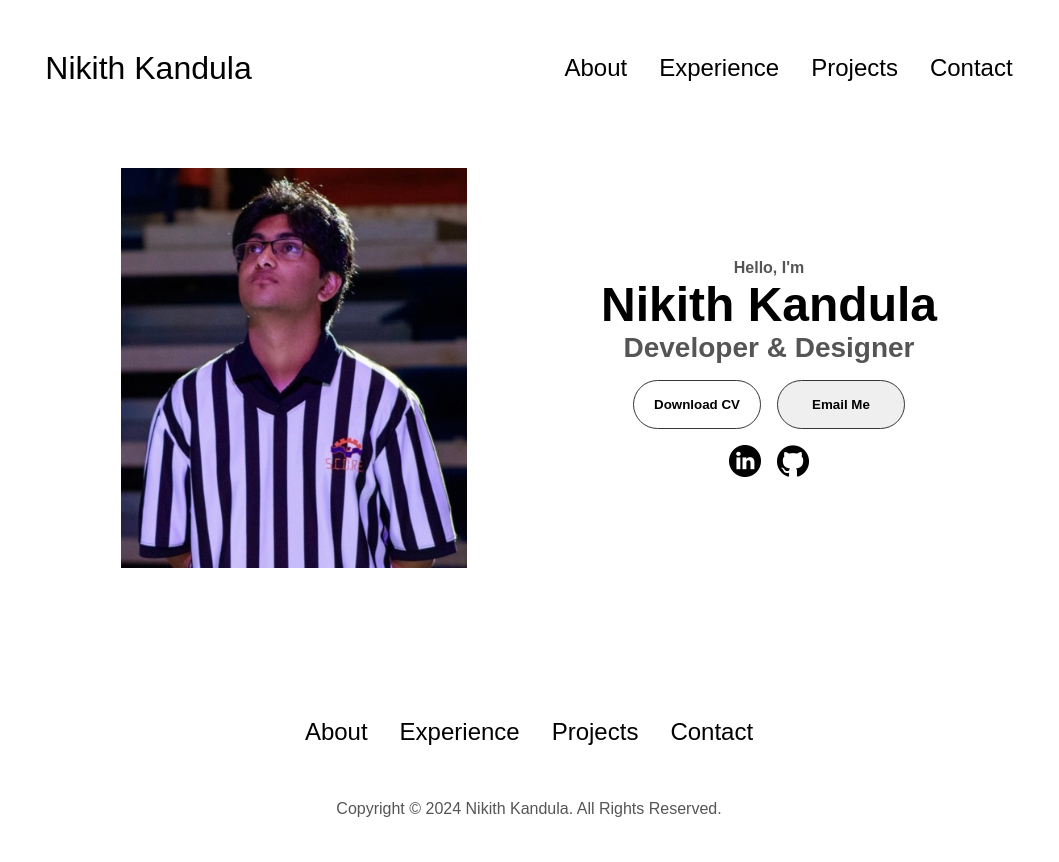
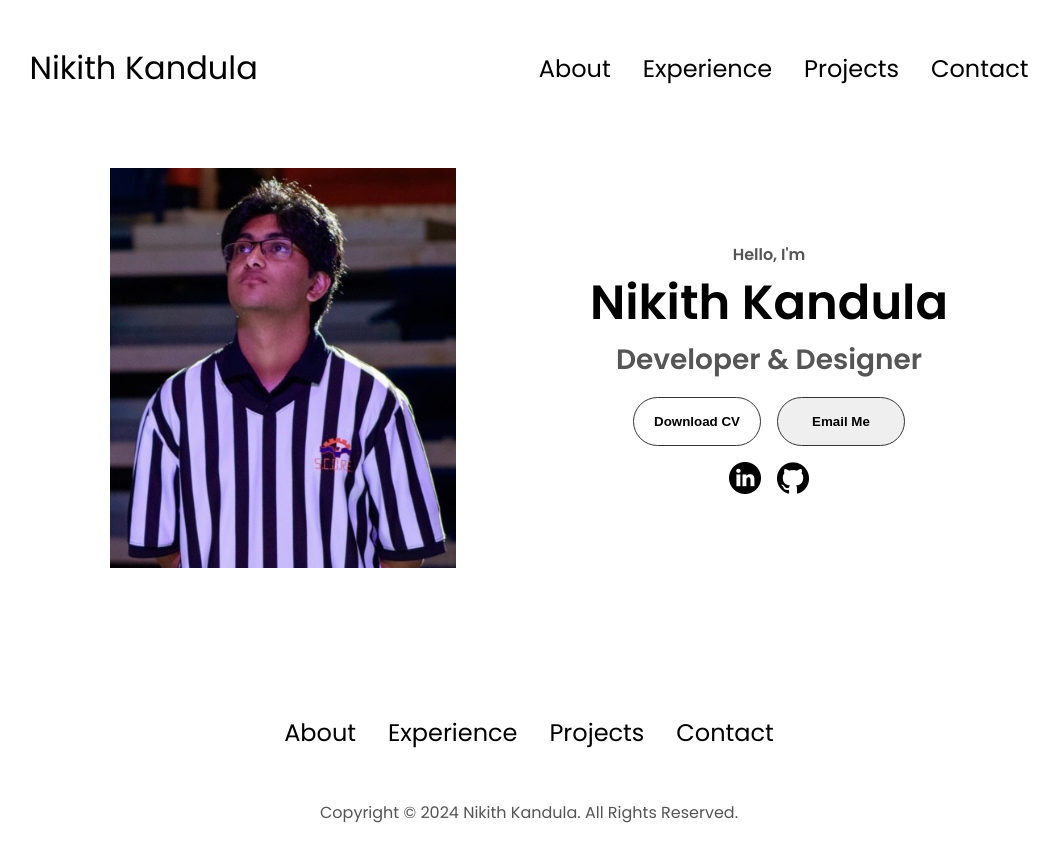
Before and after one commit to SirNikachu/About-Me-Website, a plain HTML site: page index.html in a window 1280 px wide. Shown: the whole page, without its empty margins (111-1170 px from the left). Drawn offline with Linux system fonts and the light colour scheme.

Commit message:
Revert "updated fonts"
This reverts commit e4e886eb8c99ac6fd80a9e7e068abaec44c09235.

```diff
--- a/style.css
+++ b/style.css
@@ -9,7 +9,7 @@
 }
 
 body {
-  font-family: "Eb Garamond", sans-serif;
+  font-family: "Poppins", sans-serif;
 }
 
 html {
```
